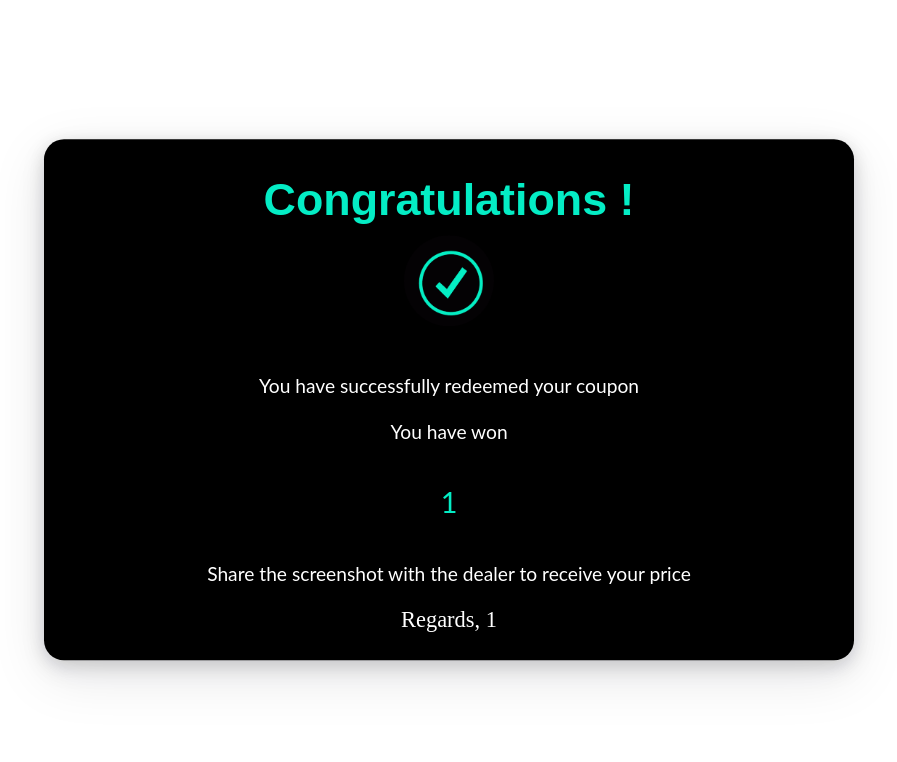
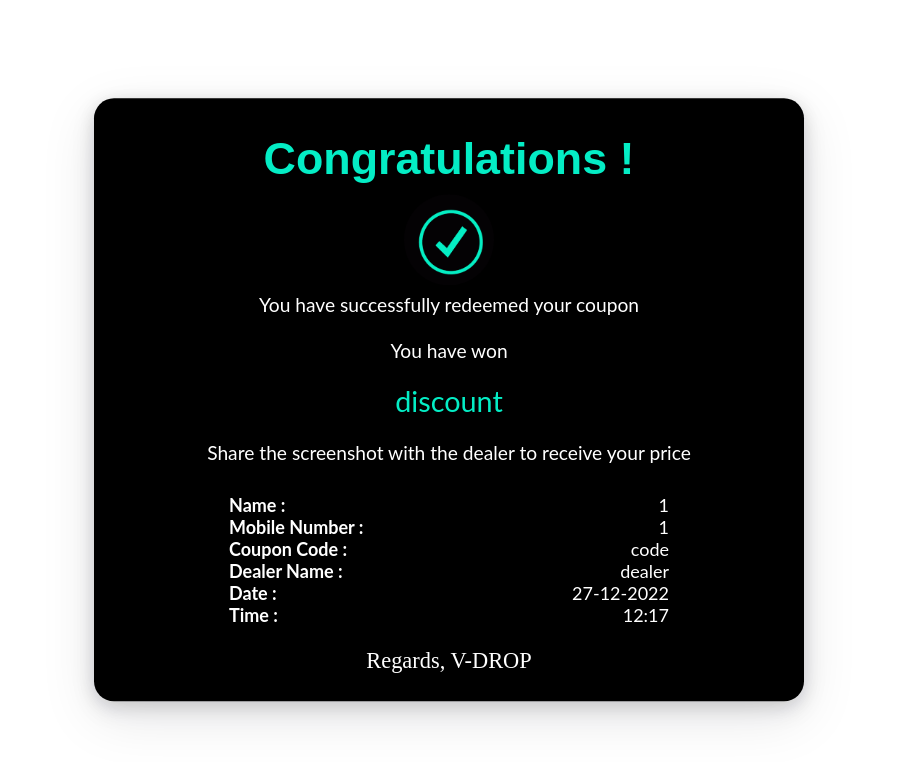
Before and after one commit to kanikbenzeen/coupons, a React (Create React App) app: page /congrats/1/1/1/1 in a window 1280 px wide. Shown: the top 762 px of the page, without its empty margins (191-1088 px from the left). Built offline with nearby package versions, Linux system fonts and the light colour scheme.

Commit message:
congrats ui changes

```diff
--- a/src/components/congrats.css
+++ b/src/components/congrats.css
@@ -37,13 +37,12 @@ img{
 	padding: 5px;
 	left:50%;
 	top:50%;
-	max-width:800px;	transform:translate(-50%,-50%);
+	max-width:700px;	transform:translate(-50%,-50%);
 	width:70%;
 	min-height:300px;
 	max-height:900px;
 	border-radius: 20px;
 	box-shadow: rgba(17, 17, 26, 0.1) 0px 4px 16px, rgba(17, 17, 26, 0.1) 0px 8px 24px, rgba(17, 17, 26, 0.1) 0px 16px 56px;
-    background-image: linear-gradient(to bottom right,#02b3e4,#02ccba);
 	background:rgb(0, 0, 0);
 	text-align:center;
 	font-size:2em;
@@ -58,10 +57,14 @@ img{
 	margin:auto;
 	width:80%;
 	max-width:800px;
-
+	top: -40px;
 	font-family: 'Lato', sans-serif;
 	font-size:0.6em;
 
+}
+
+.share{
+	margin-top: -20px;
 }
 
 .discount{
@@ -70,6 +73,7 @@ img{
 	left:0;
 	right:0;
 	margin:auto;
+	top: -20px;
 	width:80%;
 	max-width:800px;
 	color: #04edc5;
@@ -161,3 +165,26 @@ img{
 	}
 
 }
+table {
+	table-layout: fixed;
+	width: 100%;
+	border-collapse: collapse;
+	border: none;
+	margin-top: -30px;
+  }
+
+  th {
+	padding: 0px;
+	font-size: large;
+	text-align: left;
+	padding-left: 130px;
+	font-family: 'Lato', sans-serif;
+  }
+
+  td {
+	padding: 0px;
+	font-size: large;
+	text-align: right;
+	padding-right: 130px;
+	font-family: 'Lato', sans-serif;
+  }
--- a/src/components/conrats.js
+++ b/src/components/conrats.js
@@ -8,6 +8,13 @@ const Congrats = (props) => {
     let name = params.id
     let mobile = params.id2
     let createdAt = params.id2
+    const date = new Date();
+    let day = date.getDate();
+    let month = date.getMonth() + 1;
+    let year = date.getFullYear();
+    let currentDate = `${day}-${month}-${year}`;
+    var today = new Date();
+    var time = today.getHours() + ":" + today.getMinutes();
 console.log(props)
     return (
         <div>
@@ -20,11 +27,41 @@ console.log(props)
                     </div>
                     <div className="text">
                         <p>You have successfully redeemed your coupon<br/><br />You have won<br /><br /></p>
-                        <p className="discount">{mobile}</p><br/>
-                        <p>Share the screenshot with the dealer to receive your price
+                        <p className="discount">discount</p><br/>
+                        <p className="share">Share the screenshot with the dealer to receive your price
                         </p>
                     </div>
-                    <p className="regards">Regards, {name}</p>
+                    <div>
+                    <table>
+  <tbody>
+  <tr>
+      <th scope="row">Name :</th>
+      <td>{name}</td>
+    </tr>
+    <tr>
+      <th scope="row">Mobile Number :</th>
+      <td>{mobile}</td>
+    </tr>
+    <tr>
+      <th scope="row">Coupon Code :</th>
+      <td>code</td>
+    </tr>
+    <tr>
+      <th scope="row">Dealer Name :</th>
+      <td>dealer</td>
+    </tr>
+    <tr>
+      <th scope="row">Date :</th>
+      <td>{currentDate}</td>
+    </tr>
+    <tr>
+      <th scope="row">Time :</th>
+      <td>{time}</td>
+    </tr>
+  </tbody>
+</table>
+                    </div>
+                    <p className="regards">Regards, V-DROP</p>
                 </div>
             </div>
 
```
